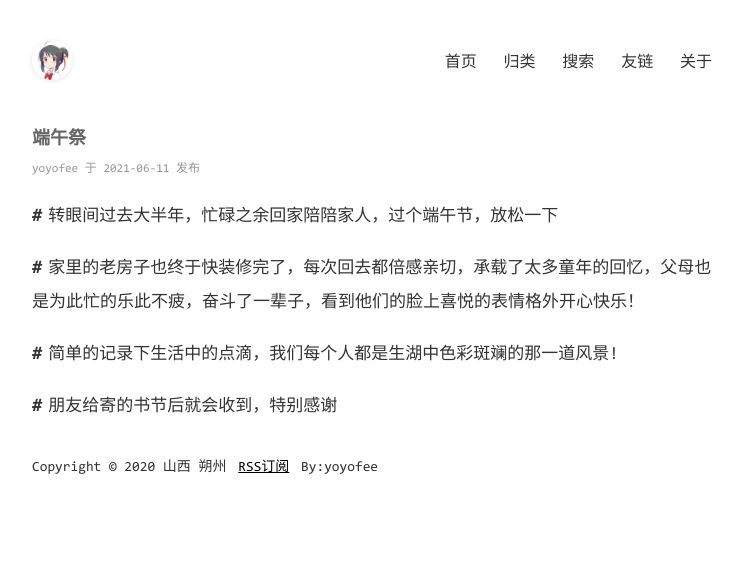
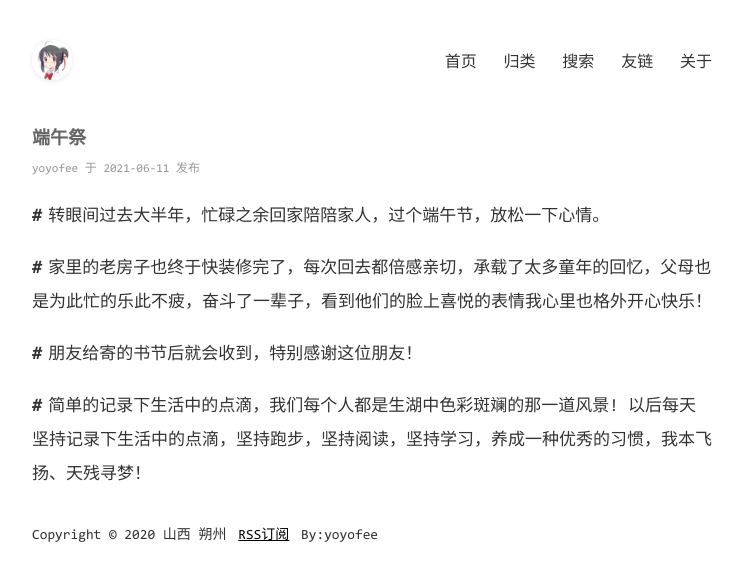
Before and after one commit to yoyofee/yoyofee.github.io, a Jekyll site: the page built from _posts/2021-06-11-1719-端午节，回家.md, in a window 1280 px wide. Shown: the top 581 px of the page, without its empty margins (268-1011 px from the left). Built offline with Jekyll 4.4.1, drawn with Linux system fonts in a browser that asks for light colours; comment, search, counter and statistics services are not loaded.

Commit message:
修改文件: _posts/2021-06-11-1719-端午节，回家.md

```diff
--- a/_posts/2021-06-11-1719-端午节，回家.md
+++ b/_posts/2021-06-11-1719-端午节，回家.md
@@ -3,7 +3,7 @@ layout: mypost
 title: 端午祭
 categories: [我的文章]
 ---
-##  转眼间过去大半年，忙碌之余回家陪陪家人，过个端午节，放松一下
-##  家里的老房子也终于快装修完了，每次回去都倍感亲切，承载了太多童年的回忆，父母也是为此忙的乐此不疲，奋斗了一辈子，看到他们的脸上喜悦的表情格外开心快乐！
-##  简单的记录下生活中的点滴，我们每个人都是生湖中色彩斑斓的那一道风景!
-##  朋友给寄的书节后就会收到，特别感谢
+##  转眼间过去大半年，忙碌之余回家陪陪家人，过个端午节，放松一下心情。
+##  家里的老房子也终于快装修完了，每次回去都倍感亲切，承载了太多童年的回忆，父母也是为此忙的乐此不疲，奋斗了一辈子，看到他们的脸上喜悦的表情我心里也格外开心快乐！
+##  朋友给寄的书节后就会收到，特别感谢这位朋友！
+##  简单的记录下生活中的点滴，我们每个人都是生湖中色彩斑斓的那一道风景! 以后每天坚持记录下生活中的点滴，坚持跑步，坚持阅读，坚持学习，养成一种优秀的习惯，我本飞扬、天残寻梦！
```
